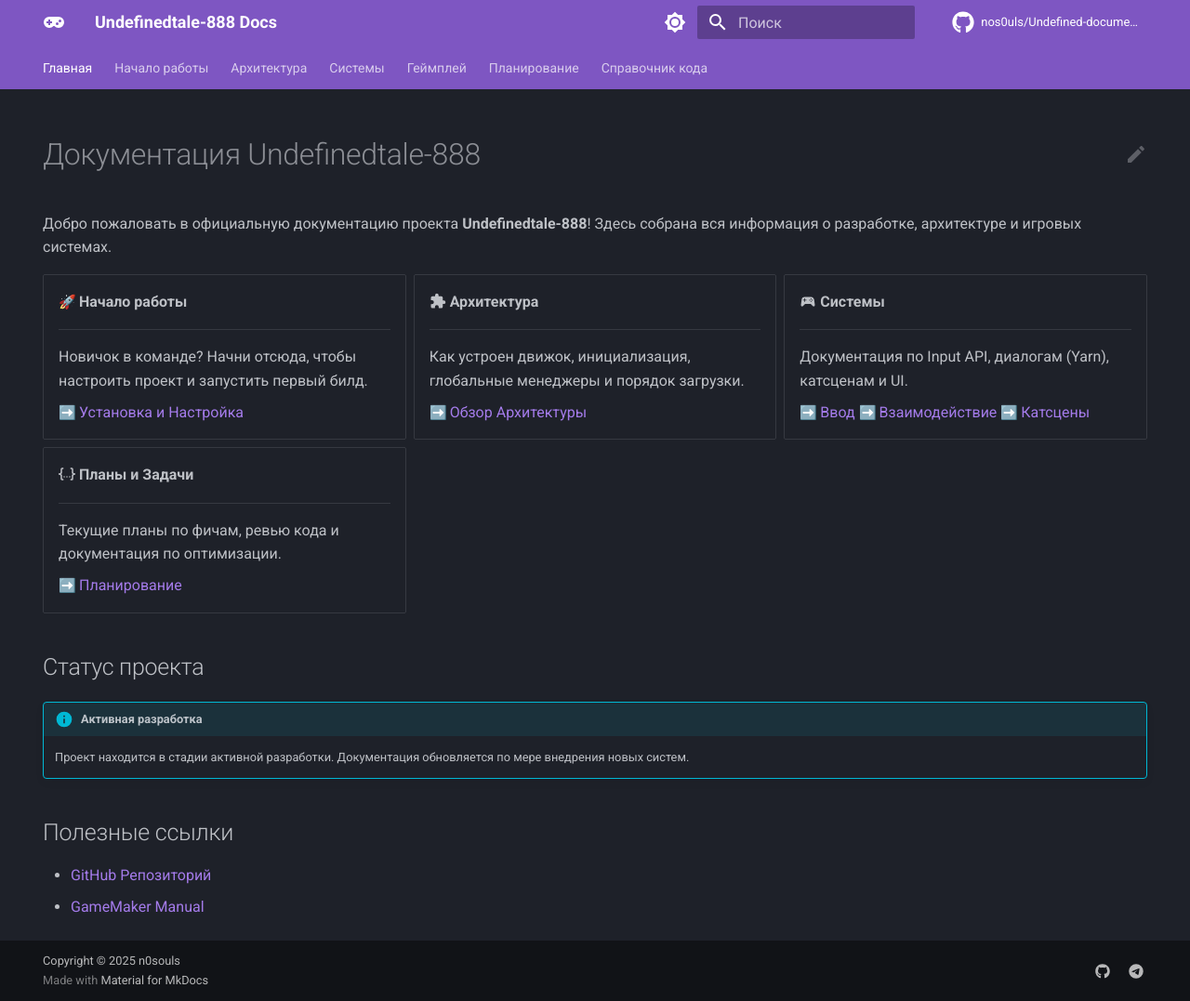
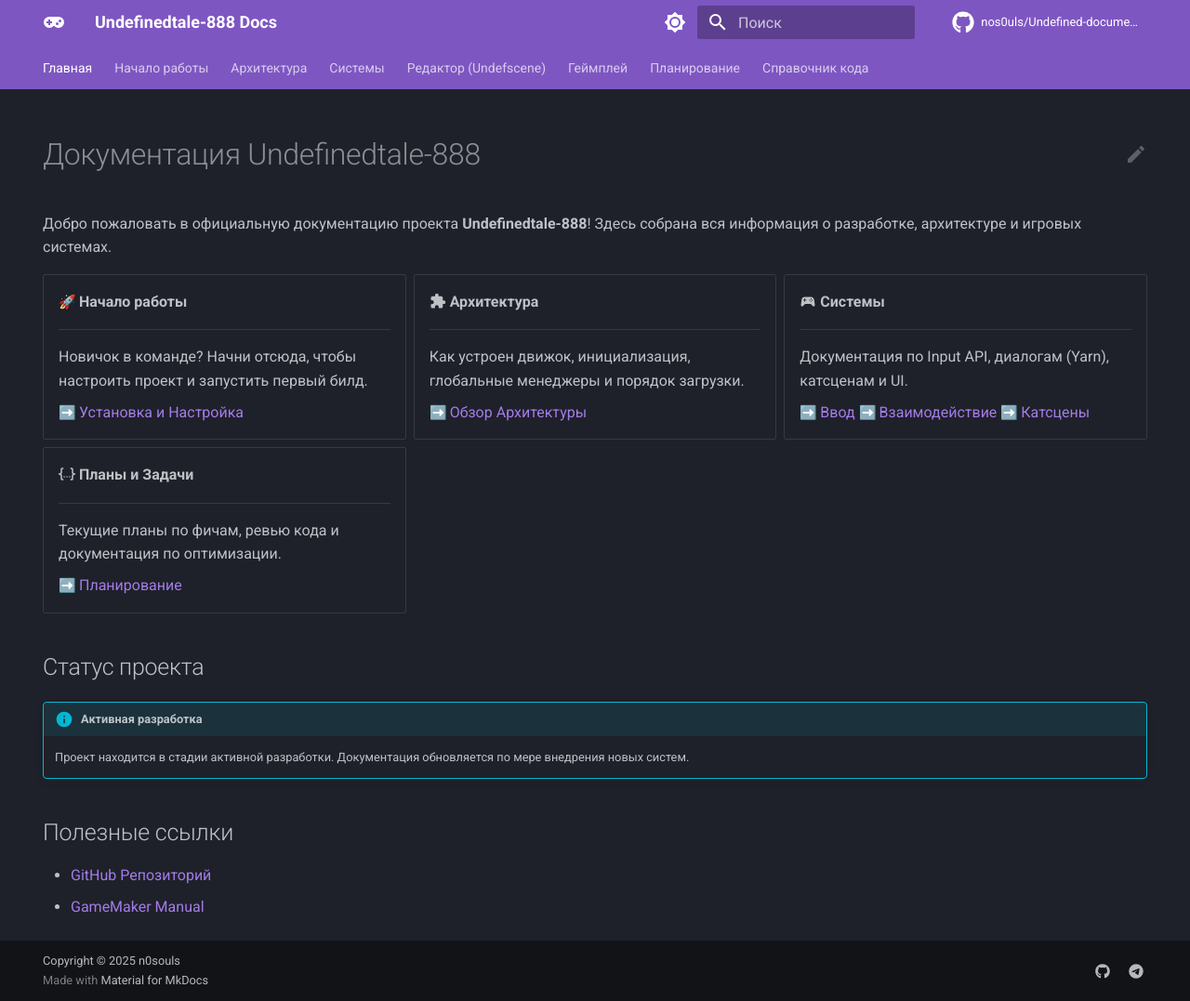
Before and after one commit to nos0uls/Undefined-documentation, an MkDocs documentation site: the page built from docs/index.md, in a window 1280 px wide and 1077 px high. Shown: the whole window at 93% size. Built offline with MkDocs 1.6.1 and Material for MkDocs 9.7.7, drawn with Linux system fonts in a browser that asks for light colours; emoji names are drawn with the system emoji font; comment, search, counter and statistics services are not loaded; some of the changed lines change nothing that is shown.

Commit message:
Update mkdocs.yml

```diff
--- a/mkdocs.yml
+++ b/mkdocs.yml
@@ -32,9 +32,10 @@
           - Камера: systems/cutscenes/camera.md
           - Игрок в катсцене: systems/cutscenes/player_in_cutscene.md
           - Отладка: systems/cutscenes/debugging.md
-          - Редактор (Undefscene): systems/cutscenes/editor.md
           - Примеры: systems/cutscenes/examples.md
           - Troubleshooting: systems/cutscenes/troubleshooting.md
+  - Редактор (Undefscene):
+    - Обзор: systems/cutscenes/editor.md
   - Геймплей:
       - Обзор: gameplay/overview.md
       - Управление: gameplay/controls.md
```
